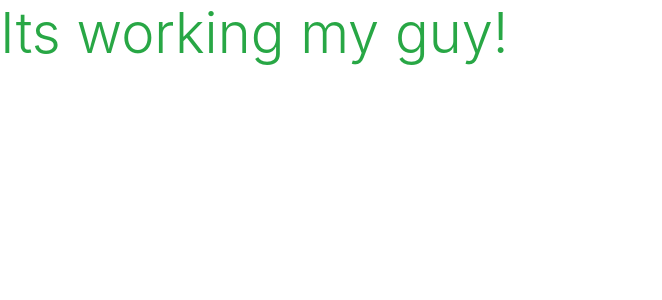
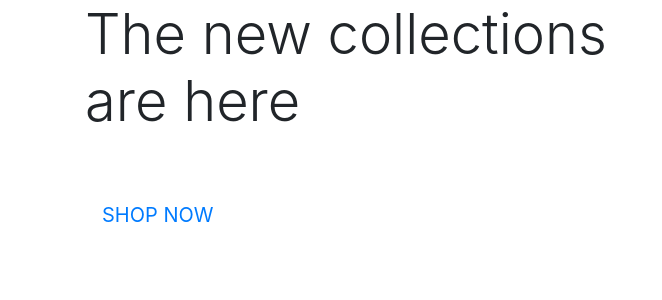
Before and after one commit to Ellis-Robinson/Boutique-Ado-Project, a Django app: page / in a window 1280 px wide. Shown: the top 300 px of the page, without its empty margins (0-662 px from the left). Run offline with Django 3.2, Linux system fonts and the light colour scheme; some libraries are stand-ins or nearby versions.

Commit message:
add home page content

```diff
--- a/home/templates/home/index.html
+++ b/home/templates/home/index.html
@@ -1,8 +1,27 @@
-{% extends 'base.html' %}
+{% extends "base.html" %}
 {% load static %}
 
+{% block page_header %}
+    <div class="container header-container">
+        <div class="row">
+            <div class="col"></div>
+        </div>
+    </div>
+{% endblock %}
+
 {% block content %}
-
-<h1 class="display-4 text-success"> Its working my guy!</h1>
-
+    <div class="container h-100">
+        <div class="row h-100">
+            <div class="col-7 col-md-6 my-auto">
+                <h1 class="display-4 logo-font text-black">
+                    The new collections are here
+                </h1>
+                <div class="my-5">
+                    <h4>
+                        <a href="" class="shop-now-button btn btn-lg rounded-0 text-uppercase py-3">Shop Now</a>
+                    </h4>
+                </div>
+            </div>
+        </div>
+    </div>
 {% endblock %}
```
